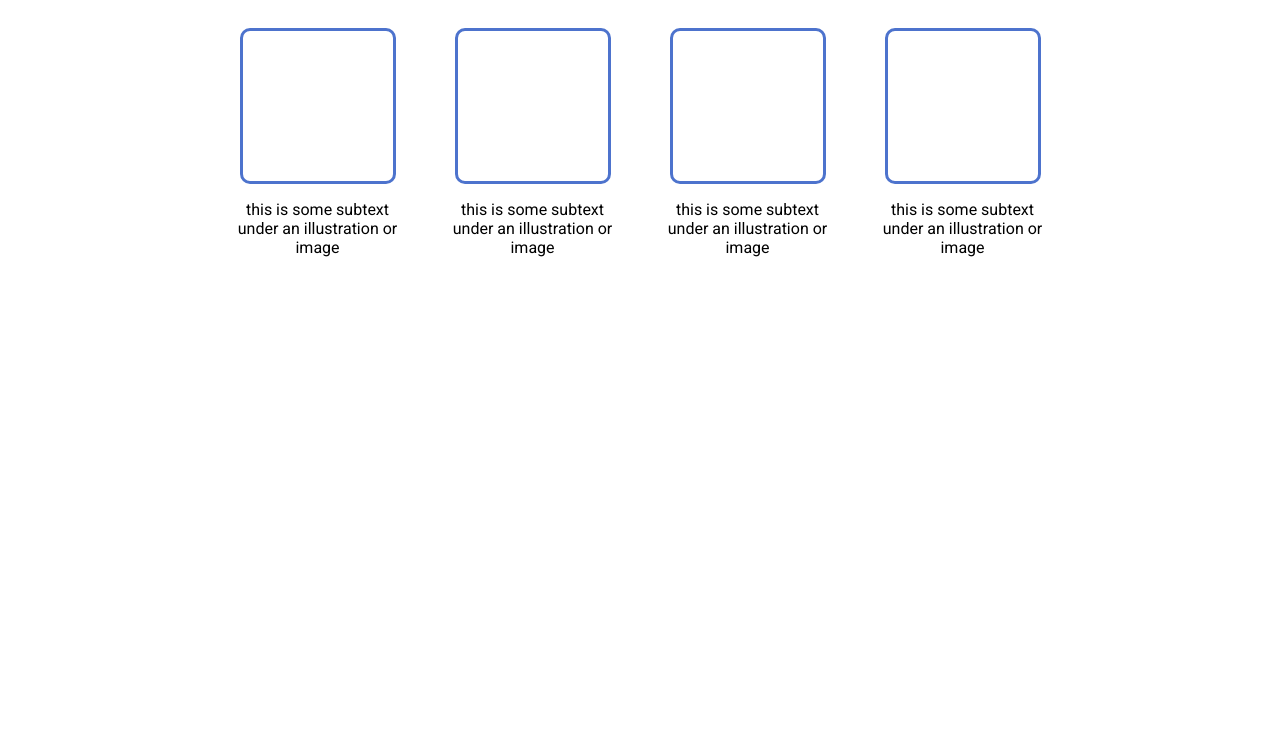
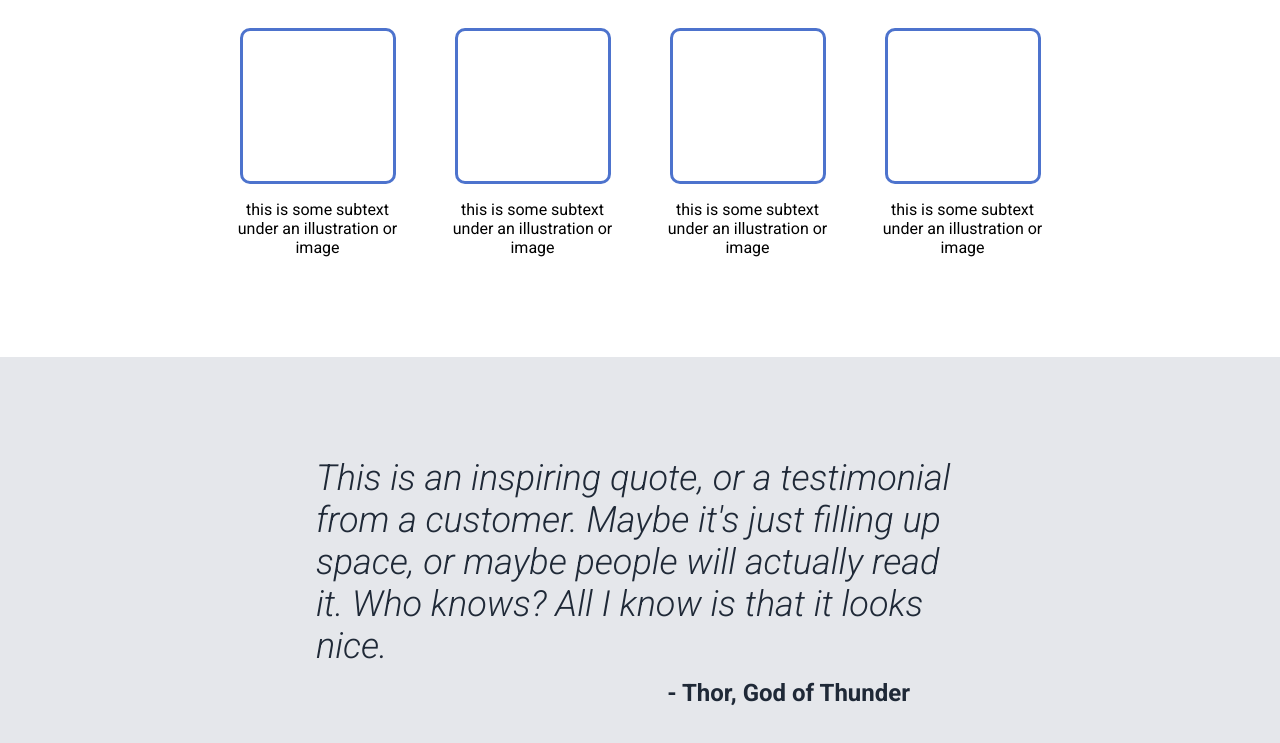
Before and after one commit to kmmoody212/top-projects, a plain HTML site: page index.html in a window 1280 px wide. Shown: the part 721-1464 px from the top of the page. Before the commit the page ends 1128 px from the top, so only its background shows below. Drawn offline with Linux system fonts and the light colour scheme.

Commit message:
Added testimonial to doc. - KM

```diff
--- a/CSS/style.css
+++ b/CSS/style.css
@@ -107,7 +107,7 @@ a {
   display: flex;
   justify-content: center;
   gap: 40px;
-  margin-bottom: 150px;
+  margin-bottom: 100px;
 }
 
 .info-cards .card {
@@ -130,3 +130,31 @@ a {
 .info-cards .text {
   text-align: center;
 }
+
+/* ////////////////////// TESTIMONIAL ////////////////////// */
+
+.testimonial {
+  background: #e5e7eb;
+  color: #1f2937;
+  padding: 100px;
+  display: block;
+}
+
+.testimonial .quote {
+  font-style: italic;
+  font-weight: 300;
+  font-size: 36px;
+  width: 60%;
+  margin: auto;
+}
+
+.testimonial .sign {
+  font-size: 24px;
+  font-weight: 700;
+  width: 50%;
+  padding: 12px;
+  margin: auto;
+  text-align: end;
+}
+
+/* /////////////////// CALL TO ACTION /////////////////// */
--- a/index.html
+++ b/index.html
@@ -69,5 +69,14 @@
         </div>
       </div>
     </div>
+
+    <div class="testimonial">
+      <p class="quote">
+        This is an inspiring quote, or a testimonial from a customer. Maybe it's
+        just filling up space, or maybe people will actually read it. Who knows?
+        All I know is that it looks nice.
+      </p>
+      <p class="sign">- Thor, God of Thunder</p>
+    </div>
   </body>
 </html>
```
